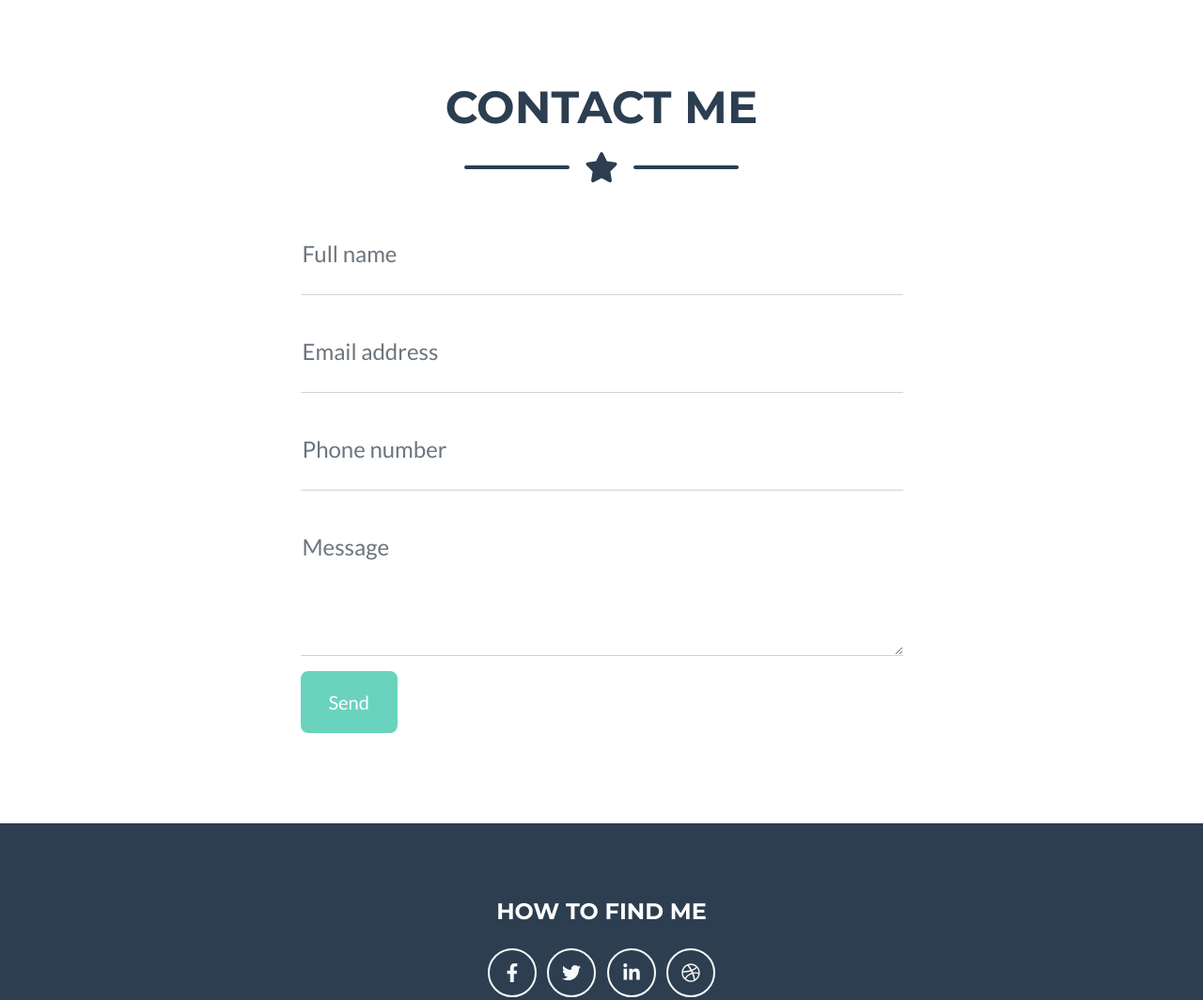
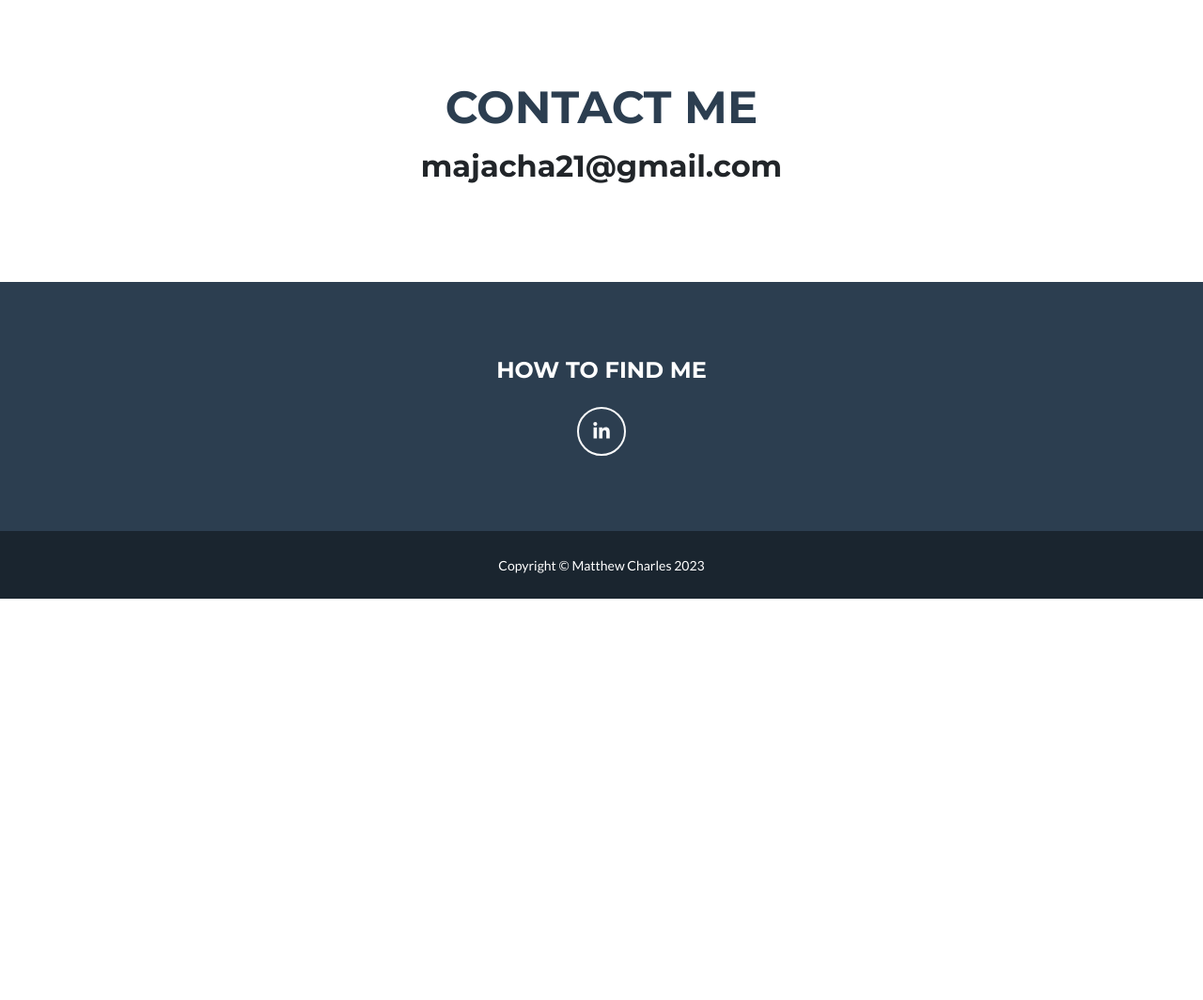
Before and after one commit to CttaM/Portfolio-website, a plain HTML site: page index.html in a window 1280 px wide. Shown: the part 2160-3224 px from the top of the page at 94% size. After the commit the page ends 2797 px from the top, so only its background shows below. Drawn offline with nearby package versions, Linux system fonts and the light colour scheme.

Commit message:
Changed CV and contact page

```diff
--- a/index.html
+++ b/index.html
@@ -141,7 +141,7 @@
                 </div>
                 <!-- About Section Button-->
                 <div class="text-center mt-4">
-                    <a class="btn btn-xl btn-outline-light" href="downloads/CV for DES.pdf">
+                    <a class="btn btn-xl btn-outline-light" href="downloads/CV Matthew Charles.pdf">
                         <i class="fas fa-download me-2"></i>
                         Download my CV
                     </a>
@@ -153,68 +153,11 @@
             <div class="container">
                 <!-- Contact Section Heading-->
                 <h2 class="page-section-heading text-center text-uppercase text-secondary mb-0">Contact Me</h2>
-                <!-- Icon Divider-->
-                <div class="divider-custom">
-                    <div class="divider-custom-line"></div>
-                    <div class="divider-custom-icon"><i class="fas fa-star"></i></div>
-                    <div class="divider-custom-line"></div>
-                </div>
+
                 <!-- Contact Section Form-->
                 <div class="row justify-content-center">
                     <div class="col-lg-8 col-xl-7">
-                        <!-- * * * * * * * * * * * * * * *-->
-                        <!-- * * SB Forms Contact Form * *-->
-                        <!-- * * * * * * * * * * * * * * *-->
-                        <!-- This form is pre-integrated with SB Forms.-->
-                        <!-- To make this form functional, sign up at-->
-                        <!-- https://startbootstrap.com/solution/contact-forms-->
-                        <!-- to get an API token!-->
-                        <form id="contactForm" data-sb-form-api-token="API_TOKEN">
-                            <!-- Name input-->
-                            <div class="form-floating mb-3">
-                                <input class="form-control" id="name" type="text" placeholder="Enter your name..." data-sb-validations="required" />
-                                <label for="name">Full name</label>
-                                <div class="invalid-feedback" data-sb-feedback="name:required">A name is required.</div>
-                            </div>
-                            <!-- Email address input-->
-                            <div class="form-floating mb-3">
-                                <input class="form-control" id="email" type="email" placeholder="name@example.com" data-sb-validations="required,email" />
-                                <label for="email">Email address</label>
-                                <div class="invalid-feedback" data-sb-feedback="email:required">An email is required.</div>
-                                <div class="invalid-feedback" data-sb-feedback="email:email">Email is not valid.</div>
-                            </div>
-                            <!-- Phone number input-->
-                            <div class="form-floating mb-3">
-                                <input class="form-control" id="phone" type="tel" placeholder="(123) 456-7890" data-sb-validations="required" />
-                                <label for="phone">Phone number</label>
-                                <div class="invalid-feedback" data-sb-feedback="phone:required">A phone number is required.</div>
-                            </div>
-                            <!-- Message input-->
-                            <div class="form-floating mb-3">
-                                <textarea class="form-control" id="message" type="text" placeholder="Enter your message here..." style="height: 10rem" data-sb-validations="required"></textarea>
-                                <label for="message">Message</label>
-                                <div class="invalid-feedback" data-sb-feedback="message:required">A message is required.</div>
-                            </div>
-                            <!-- Submit success message-->
-                            <!---->
-                            <!-- This is what your users will see when the form-->
-                            <!-- has successfully submitted-->
-                            <div class="d-none" id="submitSuccessMessage">
-                                <div class="text-center mb-3">
-                                    <div class="fw-bolder">Form submission successful!</div>
-                                    To activate this form, sign up at
-                                    <br />
-                                    <a href="https://startbootstrap.com/solution/contact-forms">https://startbootstrap.com/solution/contact-forms</a>
-                                </div>
-                            </div>
-                            <!-- Submit error message-->
-                            <!---->
-                            <!-- This is what your users will see when there is-->
-                            <!-- an error submitting the form-->
-                            <div class="d-none" id="submitErrorMessage"><div class="text-center text-danger mb-3">Error sending message!</div></div>
-                            <!-- Submit Button-->
-                            <button class="btn btn-primary btn-xl disabled" id="submitButton" type="submit">Send</button>
-                        </form>
+                        <h2 class="text-center pt-4">majacha21@gmail.com</h2>
                     </div>
                 </div>
             </div>
@@ -226,15 +169,11 @@
                     <!-- Footer Location-->
                     <div class="col-lg-4 mb-5 mb-lg-0">
 
-                        </p>
                     </div>
                     <!-- Footer Social Icons-->
                     <div class="col-lg-4 mb-5 mb-lg-0">
                         <h4 class="text-uppercase mb-4">How to find me</h4>
-                        <a class="btn btn-outline-light btn-social mx-1" href="#!"><i class="fab fa-fw fa-facebook-f"></i></a>
-                        <a class="btn btn-outline-light btn-social mx-1" href="#!"><i class="fab fa-fw fa-twitter"></i></a>
-                        <a class="btn btn-outline-light btn-social mx-1" href="#!"><i class="fab fa-fw fa-linkedin-in"></i></a>
-                        <a class="btn btn-outline-light btn-social mx-1" href="#!"><i class="fab fa-fw fa-dribbble"></i></a>
+                        <a class="btn btn-outline-light btn-social mx-1" href="https://www.linkedin.com/in/matthew-charles-24b721294"><i class="fab fa-fw fa-linkedin-in"></i></a>
                     </div>
                     <!-- Footer About Text-->
                     <div class="col-lg-4">
```
Also changed, not shown: 2 other files.
